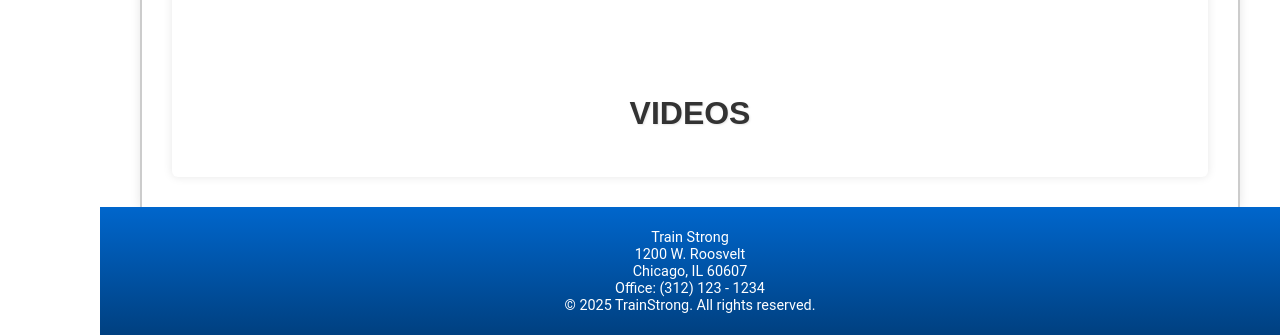
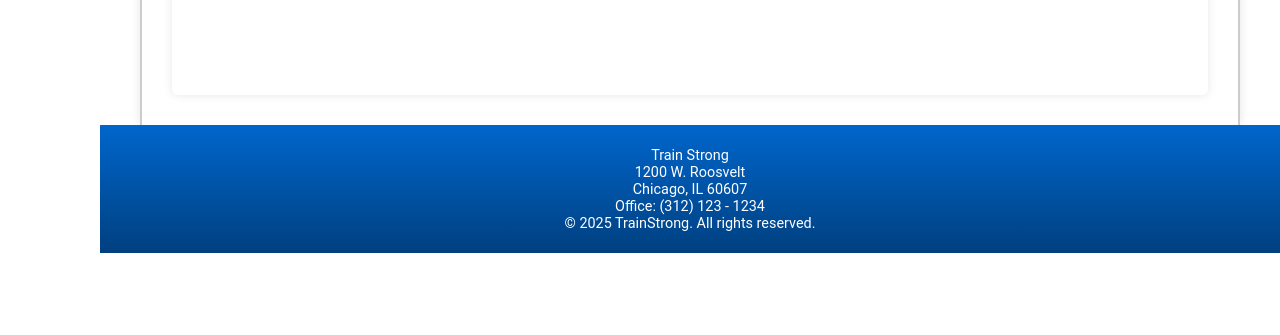
Before and after one commit to TrainStrong1/TrainStrong, a plain HTML site: page gallery.html in a window 1280 px wide. Shown: the part 1512-1847 px from the top of the page. After the commit the page ends 1765 px from the top, so only its background shows below. Drawn offline with Linux system fonts and the light colour scheme.

Commit message:
Update gallery.html

```diff
--- a/gallery.html
+++ b/gallery.html
@@ -53,10 +53,6 @@
 </div>
                 </div>
             </div><br><br>
-            <div class="videos">
-                <h2>Videos</h2>
-                <!-- Add videos here -->
-            </div>
         </section>
     </main>
   <footer>
```
